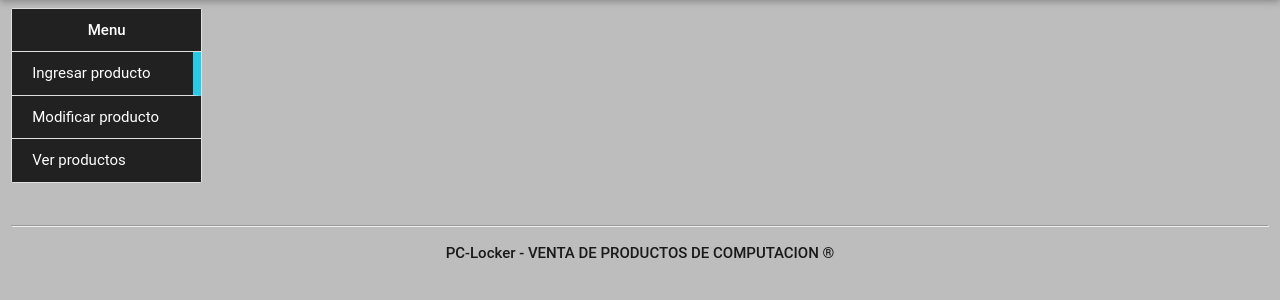
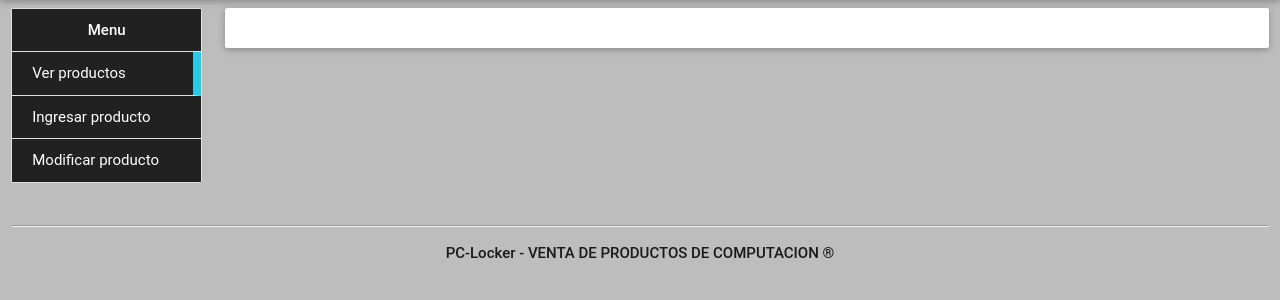
Before and after one commit to Gerard2702/php, a PHP site: page /usuario/empresa/index.php in a window 1280 px wide. Shown: the part 64-364 px from the top of the page. Run offline with PHP 8.4, Linux system fonts and the light colour scheme; the visitor is signed in with stand-in values (Sample User, id 1); some web fonts are replaced.

Commit message:
Cambios Varios

```diff
--- /dev/null
+++ b/dist/empresa/empresa.css
@@ -0,0 +1,4 @@
+.activamenu {
+	text-decoration:none;
+	border-right: 8px solid #29CAE5;
+}
--- a/productos/ingresar_productos.php
+++ b/productos/ingresar_productos.php
@@ -1,2 +1,3 @@
 <?php
+
 ?>
--- a/usuario/empresa/index.php
+++ b/usuario/empresa/index.php
@@ -17,6 +17,7 @@ $imagen=$_SESSION['imagen'];
 	<script src="../../framework/materialize/js/materialize.min.js"></script>
 	<meta name="viewport" content="width=device-width, initial-scale=1.0, maximum-scale=1.0, user-scalable=no"/>
 	<link rel="shortcut icon" href="../../framework/img/logopeq.png">
+	<link href="../../dist/empresa/empresa.css" rel="stylesheet">
 	<title>PC-Locker</title>
 	<script>
 	$(document).ready(function(){
@@ -50,13 +51,17 @@ $imagen=$_SESSION['imagen'];
 	<div class="col l2 m6 s12">
 		<div class="collection grey darken-4">
 			<center class="collection-item grey darken-4"><span class="white-text" ><strong>Menu</strong></span></center>
-			<a href="#!" class="collection-item grey darken-4" style="text-decoration:none; color:white; border-right: 8px solid #29CAE5;">Ingresar producto</a>
-			<a href="#!" style="text-decoration:none; color:white;" class="collection-item grey darken-4">Modificar producto</a>
-			<a href="#!" style="text-decoration:none; color:white;" class="collection-item grey darken-4">Ver productos</a>
+			<a href="#!" class="collection-item grey darken-4 white-text activamenu" id="sel1">Ver productos</a>
+			<a href="#!" class="collection-item grey darken-4 white-text" id="sel2">Ingresar producto</a>
+			<a href="#!" class="collection-item grey darken-4 white-text" id="sel3">Modificar producto</a>
 		</div>
 	</div>
+	<script src="../../dist/empresa/empresa.js"></script>
 	<!-- AQUI SE MUESTRA LO QUE SE SELECCIONA EN EL MENU -->
 	<div class="col l10 m6 s12">
+		<div class="card-panel" id="opcion">
+
+		</div>
 	</div>
 </div>
 <!-- FOOTER -->
```
Also changed, not shown: dist/empresa/empresa.js, framework/img/loading.gif (added).
